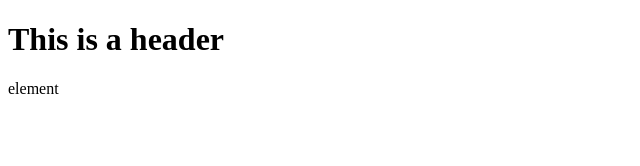
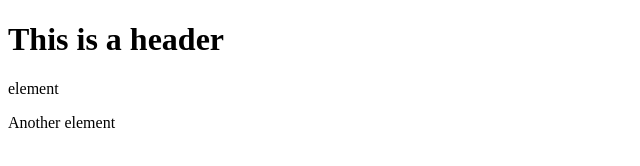
Before and after one commit to Chad-Graham/git-test, a plain HTML site: page index.html in a window 1280 px wide. Shown: the whole page, without its empty margins (0-640 px from the left). Drawn offline with Linux system fonts and the light colour scheme.

Commit message:
Third commit

```diff
--- a/index.html
+++ b/index.html
@@ -4,6 +4,7 @@
 <body>
     <h1>This is a header</h1>
     <p>element</p>
+    <p>Another element</p>
 </body>
 
 </html>
```
